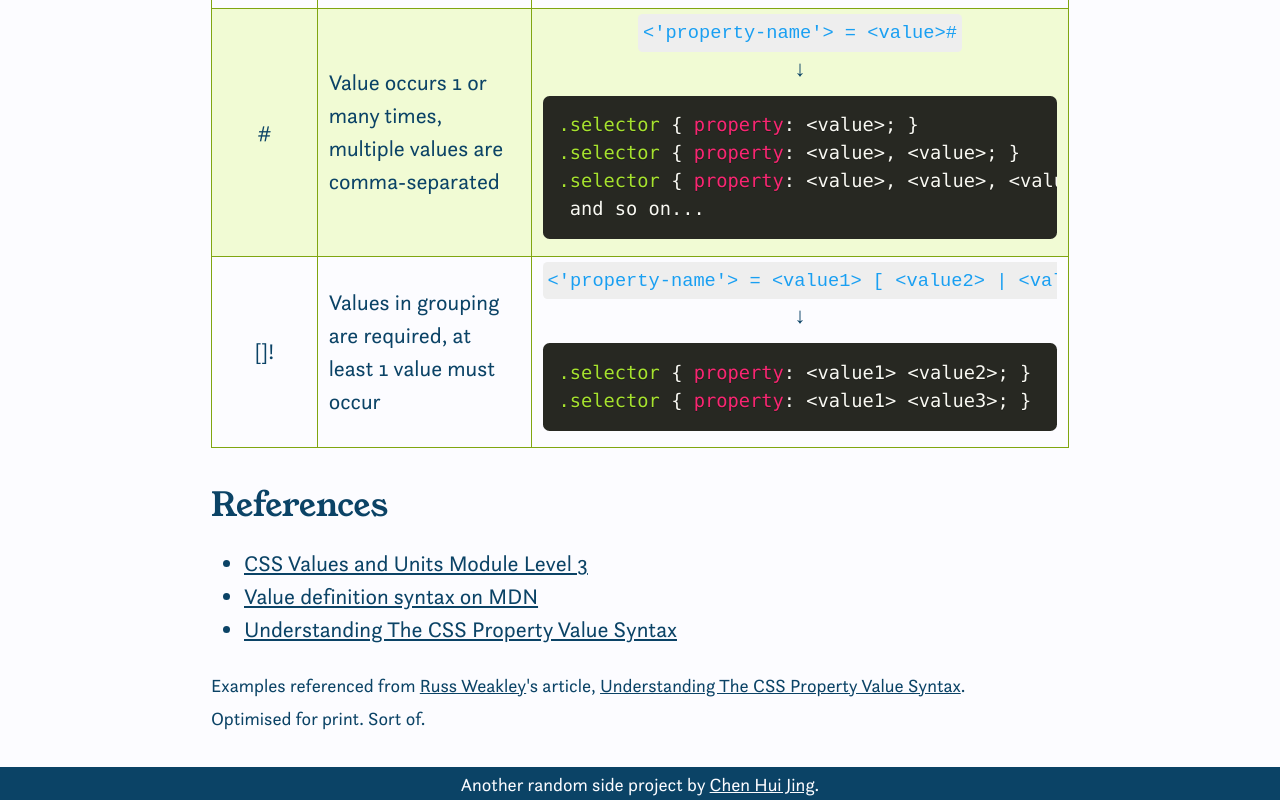
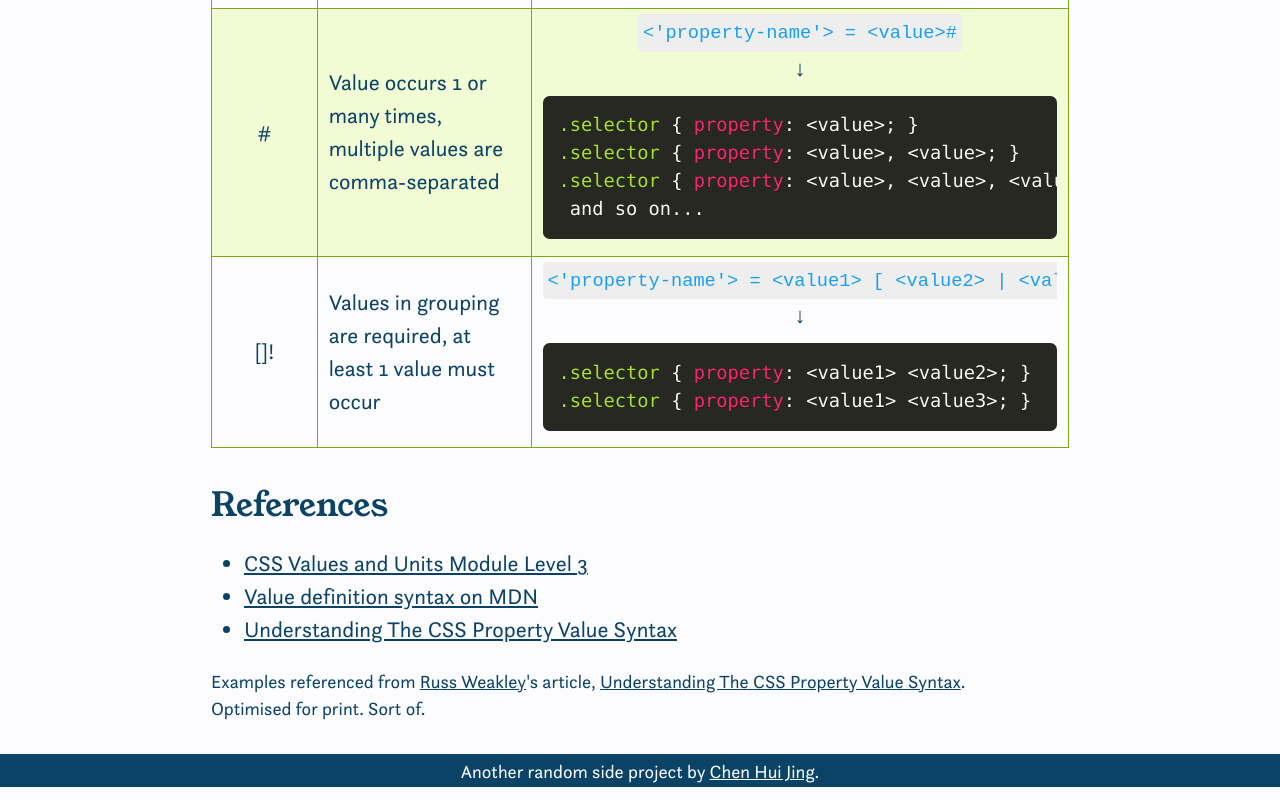
Before and after one commit to huijing/css-property-syntax, a website: page index.html in a window 1280 px wide. Shown: the part 3619-4419 px from the top of the page. Drawn offline with Linux system fonts and the light colour scheme.

Commit message:
Fix line-height on small text

```diff
--- a/index.html
+++ b/index.html
@@ -198,7 +198,7 @@
     </ul>
 
     <div class="to-print">
-      <p>
+      <p class="small-txt">
         <small>Examples referenced from <a href="https://twitter.com/russmaxdesign?ref_src=twsrc%5Egoogle%7Ctwcamp%5Eserp%7Ctwgr%5Eauthor">Russ Weakley</a>'s article, <a href="https://www.smashingmagazine.com/2016/05/understanding-the-css-property-value-syntax/">Understanding The CSS Property Value Syntax</a>.<br>Optimised for print. Sort of.</small>
       </p>
     </div>
--- a/scss/styles.scss
+++ b/scss/styles.scss
@@ -166,6 +166,10 @@ th {
   font-weight: normal;
 }
 
+.small-txt {
+  line-height: 1.2;
+}
+
 @media only screen and (max-width: 479px) {
   table,
   thead,
```
Also changed, not shown: styles.css.
